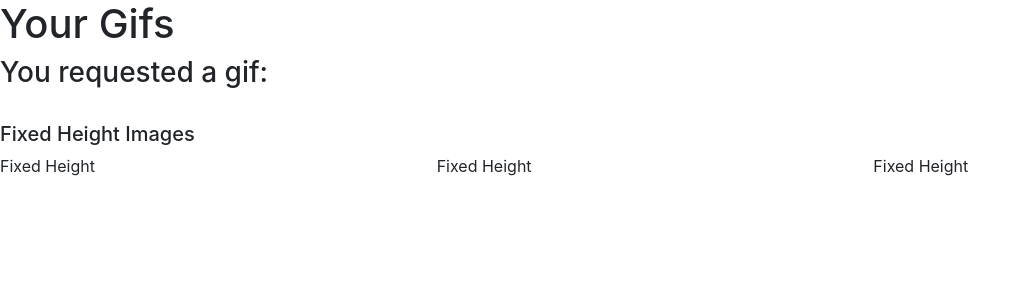
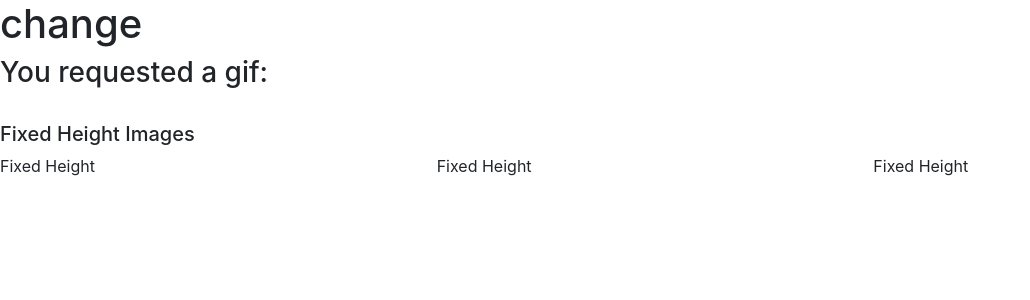
Before and after one commit to muhaiminsarker/final-project, a Flask app: template templates/yourgif.html in a window 1280 px wide. Shown: the top 300 px of the page, without its empty margins (0-1030 px from the left). Run offline with Flask 2, Linux system fonts and the light colour scheme; the template is opened without the code that fills it, so the values that code supplies are empty; some libraries are stand-ins or nearby versions.

Commit message:
test change

```diff
--- a/templates/yourgif.html
+++ b/templates/yourgif.html
@@ -5,7 +5,7 @@
         <link rel="stylesheet" href="https://stackpath.bootstrapcdn.com/bootstrap/4.5.0/css/bootstrap.min.css" integrity="sha384-9aIt2nRpC12Uk9gS9baDl411NQApFmC26EwAOH8WgZl5MYYxFfc+NcPb1dKGj7Sk" crossorigin="anonymous">
     </head>
     <body>
-        <h1>Your Gifs </h1>
+        <h1>change</h1>
         <h3>You requested a gif:</h3>
         <br/>
         <h5>Fixed Height Images</h5>
```
